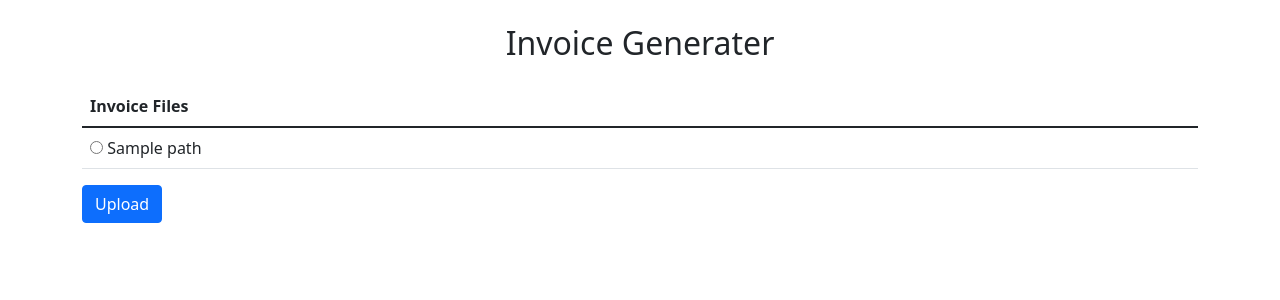
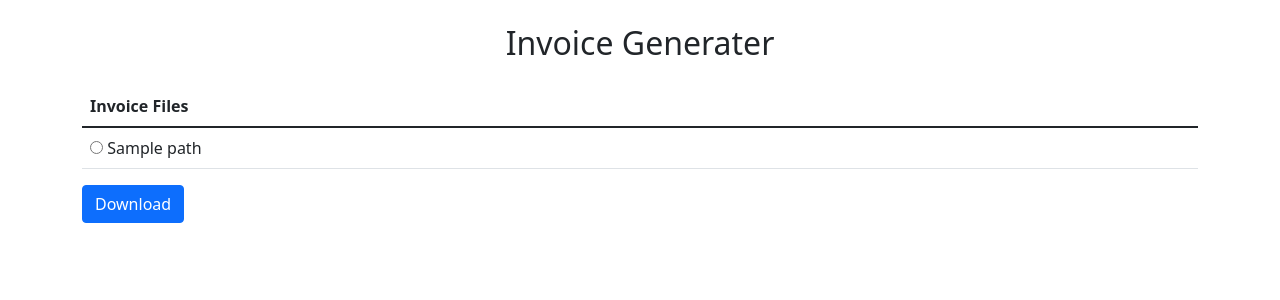
Before and after one commit to LinHui33/Invoice_Automation, a Flask app: template templates/download.html in a window 1280 px wide. Shown: the top 300 px of the page. Run offline with Flask 2, Linux system fonts and the light colour scheme; the template is opened without the code that fills it: most values are stand-ins (such as "Sample title", 1, 10 or a date in 2020).

Commit message:
Update download.html

```diff
--- a/templates/download.html
+++ b/templates/download.html
@@ -37,7 +37,7 @@
 
                 </tbody>
             </table>
-            <input type="submit" class="btn btn-primary" value="Upload">
+            <input type="submit" class="btn btn-primary" value="Download">
         </form>
     </div>
 </div>
```
